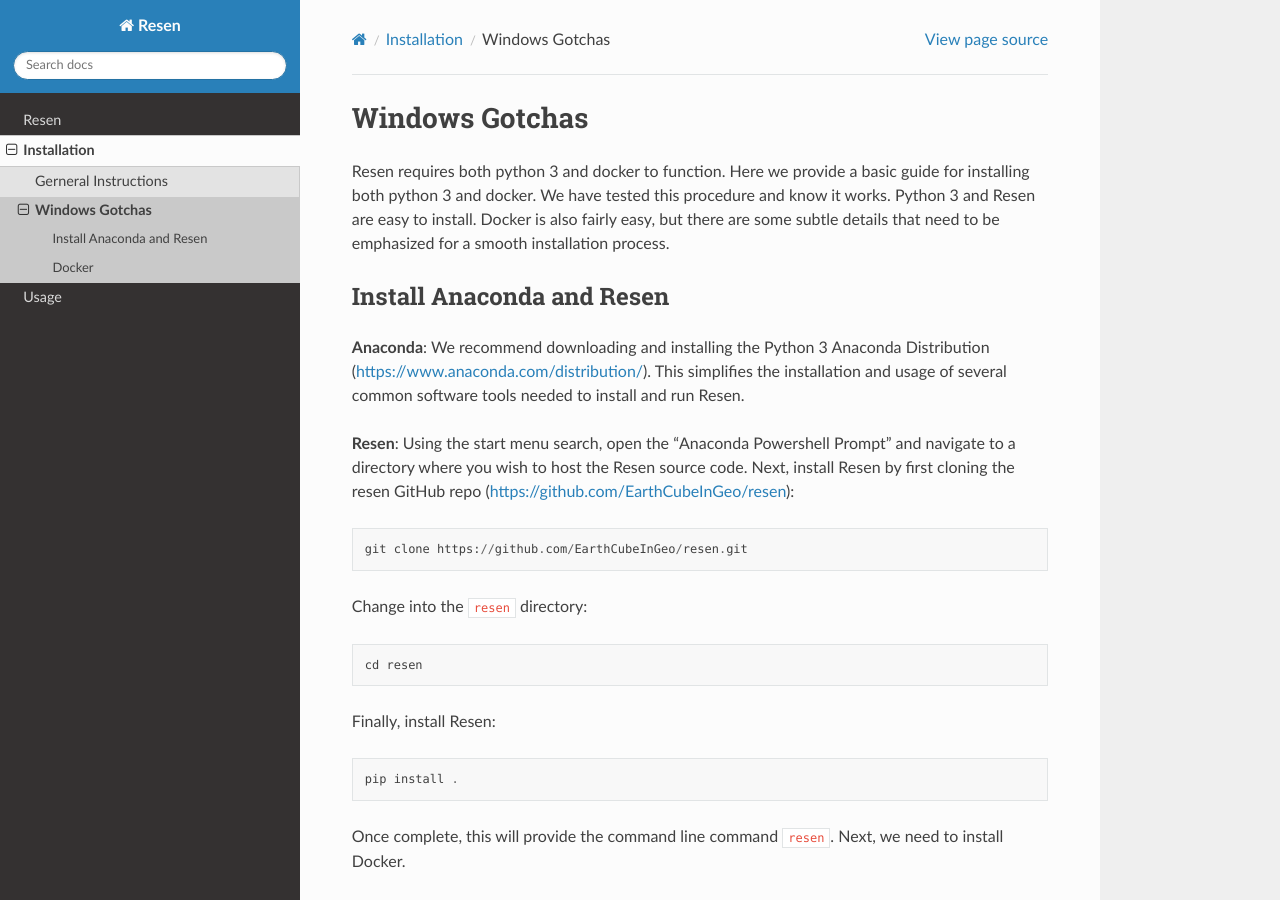
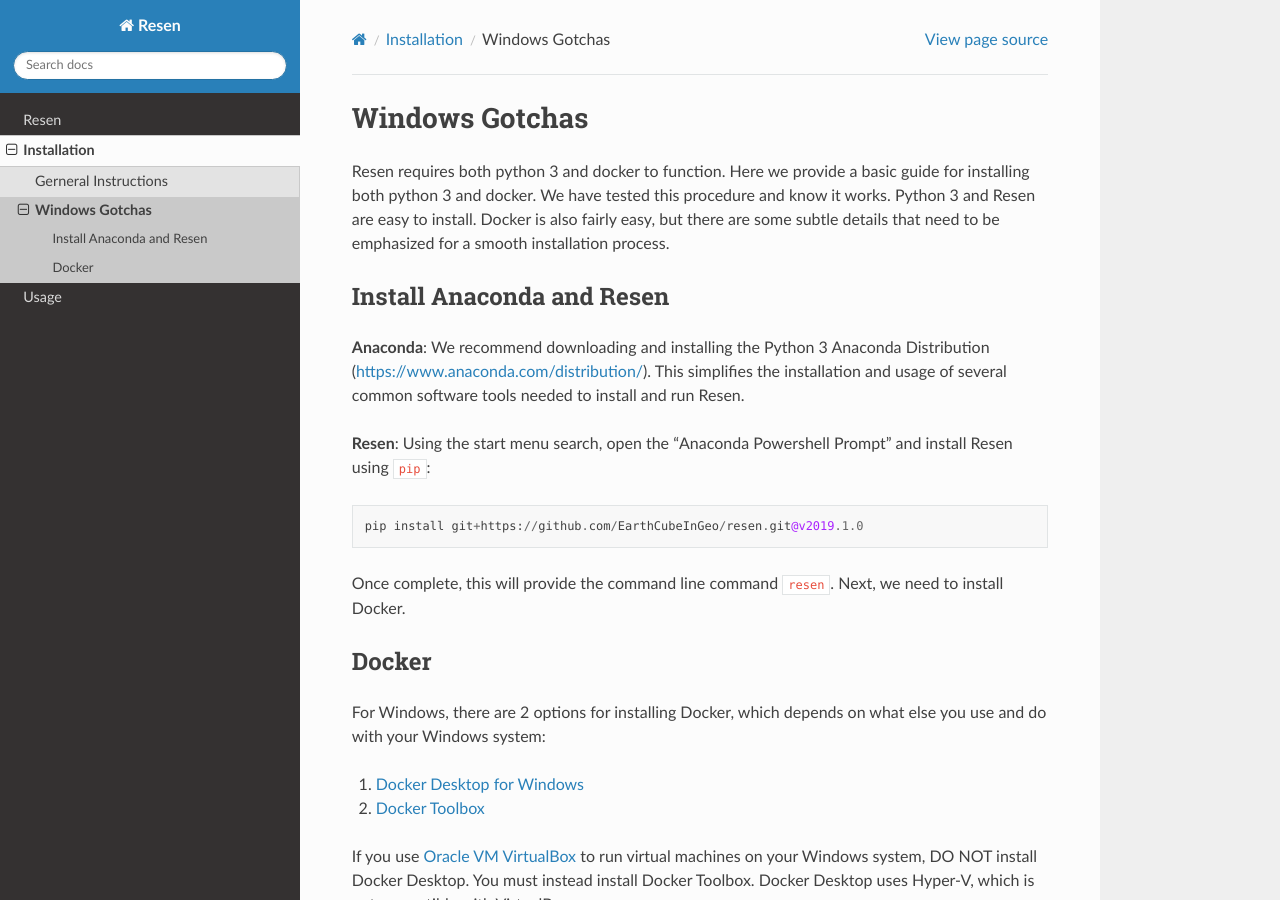
Before and after one commit to EarthCubeInGeo/resen, a Sphinx documentation site: the page built from docs/installation/installation.windows.rst, in a window 1280 px wide and 900 px high. Built offline with Sphinx 7.4.7 and the Read the Docs theme 2.0.0, drawn with Linux system fonts in a browser that asks for light colours.

Commit message:
Updated documentation to reflect new syntax.

```diff
--- a/docs/conf.py
+++ b/docs/conf.py
@@ -22,7 +22,7 @@
 author = 'Resen Team'
 
 # The full version, including alpha/beta/rc tags
-release = 'v2019.1.0rc2'
+release = 'v2019.1.0'
 
 master_doc = 'index'
 
--- a/docs/installation/installation.windows.rst
+++ b/docs/installation/installation.windows.rst
@@ -10,17 +10,9 @@
 We recommend downloading and installing the Python 3 Anaconda Distribution (https://www.anaconda.com/distribution/). This simplifies the installation and usage of several common software tools needed to install and run Resen.
 
 **Resen**:
-Using the start menu search, open the "Anaconda Powershell Prompt" and navigate to a directory where you wish to host the Resen source code. Next, install Resen by first cloning the resen GitHub repo (https://github.com/EarthCubeInGeo/resen)::
+Using the start menu search, open the "Anaconda Powershell Prompt" and install Resen using ``pip``::
 
-    git clone https://github.com/EarthCubeInGeo/resen.git
-
-Change into the ``resen`` directory::
-
-    cd resen
-
-Finally, install Resen::
-
-    pip install .
+    pip install git+https://github.com/EarthCubeInGeo/resen.git@v2019.1.0
 
 Once complete, this will provide the command line command ``resen``. Next, we need to install Docker.
 
```
Also changed, not shown: docs/Continuous_Integration.md (added, +15 -0 lines), docs/installation/installation.general.rst (+2 -10 lines), docs/usage.rst (+44 -43 lines).
